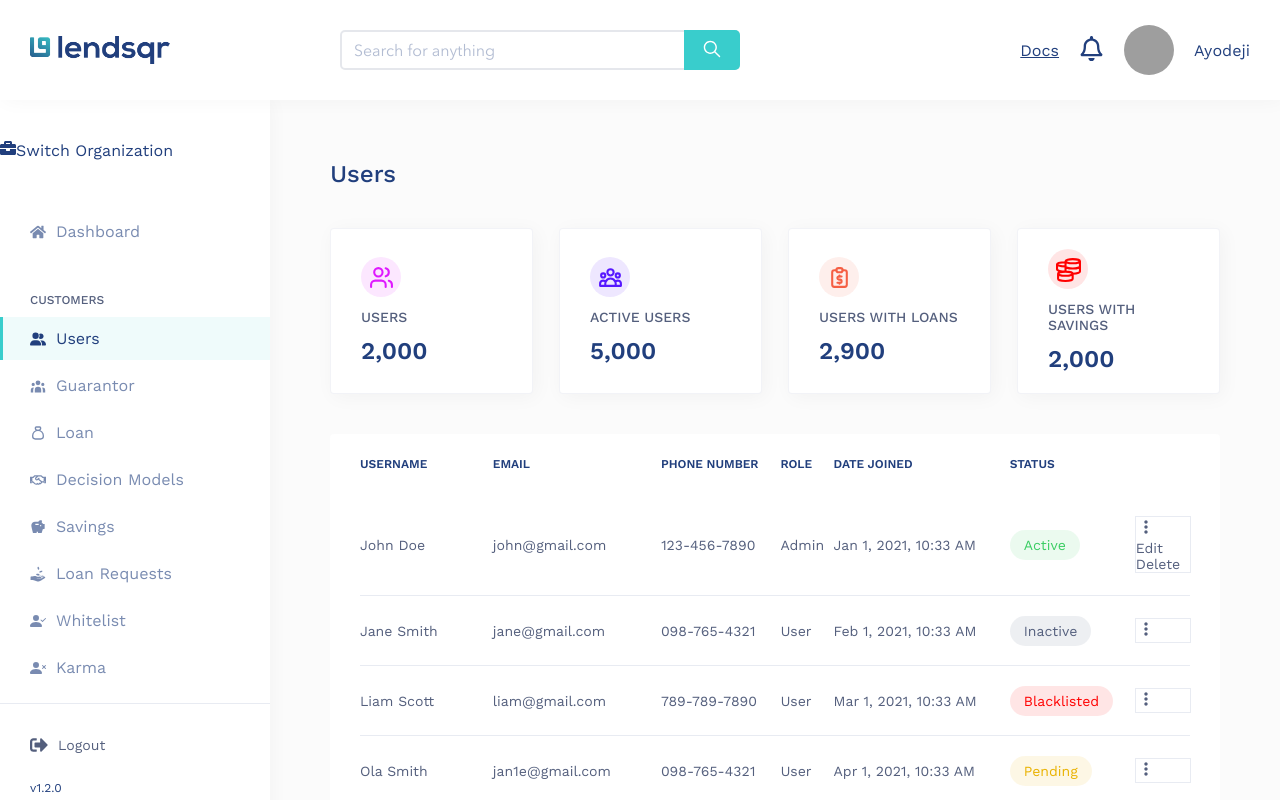
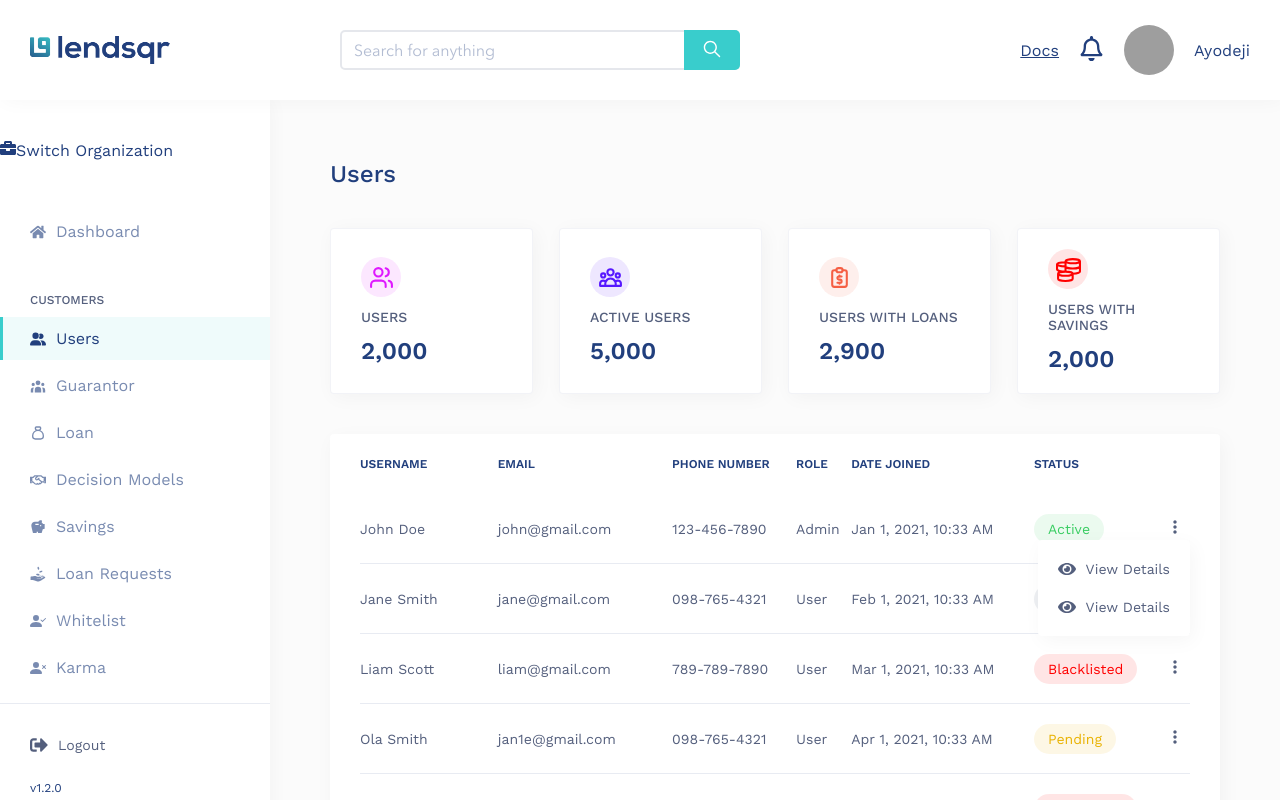
Before and after one commit to carniel-carl/lendsqr-fe-test, a React (Vite) app: page /users in a window 1280 px wide. Both pictures are taken after a click on the button 1174 px from the left and 528 px from the top of the page. Built offline with nearby package versions, Linux system fonts and the light colour scheme; grey boxes are pictures that could not be loaded.

Commit message:
UPDATE & NEW : Add useDebouce and useClickOutside hook, Update Table component action dropdown

```diff
--- /dev/null
+++ b/src/components/DropdownBox.tsx
@@ -0,0 +1,10 @@
+import { HTMLAttributes } from "react";
+
+const DropdownBox = ({
+  className = "",
+  ...props
+}: HTMLAttributes<HTMLDivElement>) => {
+  return <div className={`dropdown-box ${className}`} {...props} />;
+};
+
+export default DropdownBox;
--- a/src/components/Table.tsx
+++ b/src/components/Table.tsx
@@ -3,18 +3,21 @@ import { MdMoreVert } from "react-icons/md";
 import StatusBadge from "./StatusBadge";
 import { formatDateTime, formatter } from "../lib/utils";
 import { TableProps } from "../types/types";
+import DropdownBox from "./DropdownBox";
+import Button from "./Button";
+import { FaEye } from "react-icons/fa";
+import useClickOutside from "../hooks/useClickOutside";
 
 const Table = ({ columns, data, rowsPerPage }: TableProps) => {
-  const [dropdownVisible, setDropdownVisible] = useState<{
-    [key: number]: boolean;
-  }>({});
+  const [dropdownVisibleIndex, setDropdownVisibleIndex] = useState<
+    number | null
+  >(null);
 
   //   HDR: Show/hide the dropdown
   const toggleDropdown = (index: number) => {
-    setDropdownVisible((prev) => ({
-      ...prev,
-      [index]: !prev[index],
-    }));
+    setDropdownVisibleIndex((prevIndex) =>
+      prevIndex === index ? null : index
+    );
   };
 
   //   HDR: Show the number of rows in the table
@@ -47,23 +50,41 @@ const Table = ({ columns, data, rowsPerPage }: TableProps) => {
             </tr>
           </thead>
           <tbody className="table__body">
-            {paginatedData.map((row, rowIndex) => (
+            {paginatedData.map((row, rowIndex) => {
+              const { ref, visible, setVisible } = useClickOutside(false);
+
+              return (
                 <tr key={rowIndex} className="table__row">
                   {columns.map((column) => (
                     <td key={column.accessor} className="table__cell">
                       {column.accessor === "actions" ? (
-                      <div className="actions">
+                        <div className="actions" ref={ref}>
                           <button
                             className="actions__btn"
-                          onClick={() => toggleDropdown(rowIndex)}
+                            onClick={() => {
+                              toggleDropdown(rowIndex);
+                              setVisible(!visible);
+                            }}
                           >
                             <MdMoreVert size={20} />
                           </button>
-                        {dropdownVisible[rowIndex] && (
-                          <div className="action__dropdown">
-                            <div>Edit</div>
-                            <div>Delete</div>
-                          </div>
+                          {dropdownVisibleIndex === rowIndex && visible && (
+                            <DropdownBox className="actions__dropdown">
+                              <Button
+                                variant="neutral"
+                                className="neutral_link"
+                              >
+                                <FaEye size={18} />
+                                <span>View Details</span>
+                              </Button>
+                              <Button
+                                variant="neutral"
+                                className="neutral_link"
+                              >
+                                <FaEye size={18} />
+                                <span>View Details</span>
+                              </Button>
+                            </DropdownBox>
                           )}
                         </div>
                       ) : column.accessor === "status" ? (
@@ -74,7 +95,8 @@ const Table = ({ columns, data, rowsPerPage }: TableProps) => {
                     </td>
                   ))}
                 </tr>
-            ))}
+              );
+            })}
           </tbody>
         </table>
       </div>
--- /dev/null
+++ b/src/hooks/useClickOutside.tsx
@@ -0,0 +1,24 @@
+import { useEffect, useRef, useState } from "react";
+
+const useClickOutiside = (initialValue: boolean) => {
+  const [visible, setVisible] = useState(initialValue);
+
+  const ref = useRef<HTMLDivElement>(null);
+
+  const handler = (e: MouseEvent) => {
+    const target = e.target as HTMLDivElement;
+    if (ref?.current && !ref?.current.contains(target)) {
+      setVisible(false);
+    }
+  };
+  useEffect(() => {
+    document.addEventListener("mousedown", handler);
+
+    return () => {
+      document.addEventListener("mousedown", handler);
+    };
+  }, [ref]);
+  return { ref, visible, setVisible };
+};
+
+export default useClickOutiside;
--- a/src/styles/components/_buttons.scss
+++ b/src/styles/components/_buttons.scss
@@ -70,3 +70,10 @@
   text-transform: uppercase;
   letter-spacing: 0.1em;
 }
+
+.neutral_link {
+  @extend .logout_btn;
+  padding: 0;
+  white-space: nowrap;
+  font-size: rem(14);
+}
--- /dev/null
+++ b/src/styles/components/_dropdownbox.scss
@@ -0,0 +1,8 @@
+@use "../abstracts/" as *;
+
+.dropdown-box {
+  background: clr("white-clr");
+  border-radius: rem(4);
+  @include shadow(rem(3), rem(5));
+  padding: rem(20);
+}
--- a/src/styles/components/_index.scss
+++ b/src/styles/components/_index.scss
@@ -4,3 +4,4 @@
 @forward "useranalyticscard";
 @forward "table";
 @forward "statusbadge";
+@forward "dropdownbox";
--- a/src/styles/components/_table.scss
+++ b/src/styles/components/_table.scss
@@ -5,7 +5,7 @@
     background-color: clr("white-clr");
     border-radius: rem(4);
     margin-bottom: rem(20);
-    @include shadow(rem(3) rem(5));
+    @include shadow(rem(3), rem(5));
     padding: 0 rem(30) rem(30);
     max-height: 65svh;
     overflow-y: auto;
@@ -24,7 +24,7 @@
         position: sticky;
         top: 0;
         background-color: clr("white-clr");
-        z-index: 1;
+        z-index: 10;
 
         &--cell {
           padding-block: rem(23);
@@ -49,11 +49,20 @@
         .actions {
           width: 100%;
           position: relative;
-          outline: 1px solid rgba(clr("text"), 0.1);
 
           &__btn {
             @include btnBase;
             padding: 0;
+          }
+
+          &__dropdown {
+            position: absolute;
+            top: 100%;
+            right: 0;
+            z-index: 1;
+            display: flex;
+            flex-direction: column;
+            gap: rem(20);
           }
         }
       }
```
Also changed, not shown: src/hooks/useDebounce.ts (added, +18 -0 lines). Lines whose indentation alone changed are shown as unchanged.
